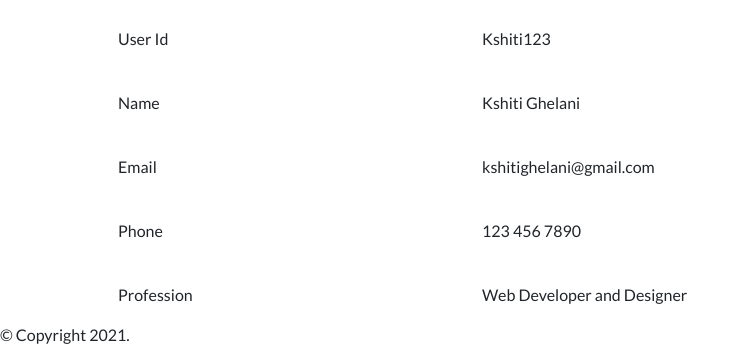
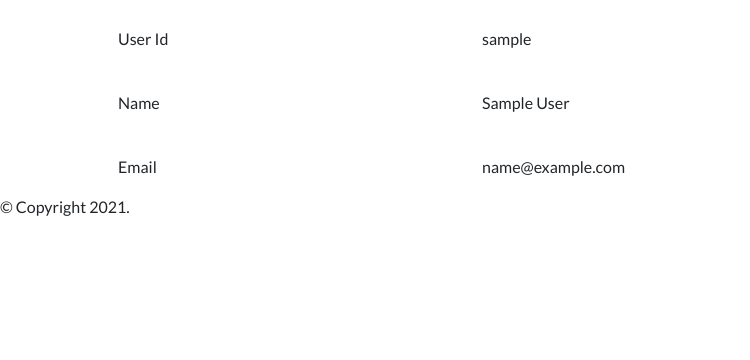
Before and after one commit to Capstone-Projects-2021-Spring/project-tap-tune, a Flask app: page /user in a window 1280 px wide. Shown: the part 440-800 px from the top of the page, without its empty margins (0-750 px from the left). Run offline with Flask 2, Linux system fonts and the light colour scheme; the visitor is signed in with stand-in values (Sample User, id 1); tables that the repository leaves empty or names only in its code hold one stand-in row (values such as "Sample post"); data that the repository does not hold is empty; some libraries are stand-ins or nearby versions.

Commit message:
Updating branch with user profile page

```diff
--- a/templates/layout.html
+++ b/templates/layout.html
@@ -53,13 +53,18 @@
           <li class="nav-item active">
             <a class="nav-link" href="{{ url_for('home_page') }}">Home <span class="sr-only">(current)</span></a>
           </li>
+{#        if statement so profile will only show if user is logged in#}
+            {% if user %}
           <li class="nav-item">
             <a class="nav-link" href="{{ url_for('user_page') }}">Profile</a>
           </li>
+            {% endif %}
+{#        end if statement#}
           <li class="nav-item">
             <a class="nav-link disabled" href="#" tabindex="-1" aria-disabled="true">History</a>
           </li>
         </ul>
+{#      if user is logged in then log out button will show#}
         {% if user %}
           <span>
             <span>{{user.username}}</span>
@@ -73,6 +78,7 @@
 
           </form>
         {% endif %}
+{#      end if statement#}
       </div>
     </nav>
     <div id="content">{% block content %}{% endblock %}</div>
--- a/templates/userProfilePage.html
+++ b/templates/userProfilePage.html
@@ -7,10 +7,11 @@
     </style>
 {% endblock %}
 
-<link href="//maxcdn.bootstrapcdn.com/bootstrap/4.1.1/css/bootstrap.min.css" rel="stylesheet" id="bootstrap-css">
+<link href="//maxcdn.bootstrapcdn.com/bootstrap/4.1.1/css/bootstrap.min.css" rel="stylesheet" id="static/styles/userProfilePageStyle.css">
 <script src="//maxcdn.bootstrapcdn.com/bootstrap/4.1.1/js/bootstrap.min.js"></script>
 <script src="//cdnjs.cloudflare.com/ajax/libs/jquery/3.2.1/jquery.min.js"></script>
 <!------ Include the above in your HEAD tag ---------->
+
 {% block content %}
 <div class="container emp-profile">
     <form method="post">
@@ -18,6 +19,16 @@
             <div class="col-md-4">
                 <div class="profile-img">
                     <img src="https://image.flaticon.com/icons/png/128/1946/1946392.png" alt=""/>
+                    {# Check to see if the user has a photo  #}
+                    {% if user.image %}
+                        {# If a photo exists, give the option to change the user photo #}
+                        {{ user.image }}
+                        <input type="file" name="image" value="Change Photo">
+                    {% else %}
+                        {# If no photo exists, give the option to upload a new one #}
+{#                        <input type="file" name="image" value="Upload">#}
+                    {% endif %}
+
                     <div class="file btn btn-sm">
                         Change Photo
                         <input type="file" name="file"/>
@@ -27,25 +38,25 @@
             <div class="col-md-6">
                 <div class="profile-head">
                     <h5>
-                        Kshiti Ghelani
+                        {{user.username}}
                     </h5>
                     <h6>
                         Music lover
                     </h6>
-                    <p class="proile-rating">RANKINGS : <span>8/10</span></p>
+{#                    <p class="proile-rating">RANKINGS : <span>8/10</span></p>#}
                     <ul class="nav nav-tabs" id="myTab" role="tablist">
                         <li class="nav-item">
                             <a class="nav-link active" id="home-tab" data-toggle="tab" href="#home" role="tab" aria-controls="home" aria-selected="true">About</a>
                         </li>
                         <li class="nav-item">
-                            <a class="nav-link" id="profile-tab" data-toggle="tab" href="#profile" role="tab" aria-controls="profile" aria-selected="false">Timeline</a>
+                            <a class="nav-link" id="profile-tab" data-toggle="tab" href="#profile" role="tab" aria-controls="profile" aria-selected="false">History</a>
                         </li>
                     </ul>
                 </div>
             </div>
-            <div class="col-md-2">
-                <input type="submit" class="profile-edit-btn" name="btnAddMore" value="Edit Profile"/>
-            </div>
+{#            <div class="col-md-2">#}
+{#                <input type="submit" class="profile-edit-btn" name="btnAddMore" value="Edit Profile"/>#}
+{#            </div>#}
         </div>
 {#        <div class="row">#}
 {#            <div class="col-md-4">#}
@@ -70,7 +81,7 @@
                                 <label>User Id</label>
                             </div>
                             <div class="col-md-6">
-                                <p>Kshiti123</p>
+                                <p>{{ user.username }}</p>
                             </div>
                         </div>
                         <div class="row">
@@ -78,7 +89,7 @@
                                 <label>Name</label>
                             </div>
                             <div class="col-md-6">
-                                <p>Kshiti Ghelani</p>
+                                <p>{{ user.name }}</p>
                             </div>
                         </div>
                         <div class="row">
@@ -86,73 +97,49 @@
                                 <label>Email</label>
                             </div>
                             <div class="col-md-6">
-                                <p>kshitighelani@gmail.com</p>
+                                <p>{{ user.email }}</p>
                             </div>
                         </div>
-                        <div class="row">
-                            <div class="col-md-6">
-                                <label>Phone</label>
-                            </div>
-                            <div class="col-md-6">
-                                <p>123 456 7890</p>
-                            </div>
-                        </div>
-                        <div class="row">
-                            <div class="col-md-6">
-                                <label>Profession</label>
-                            </div>
-                            <div class="col-md-6">
-                                <p>Web Developer and Designer</p>
-                            </div>
-                        </div>
+{#                        <div class="row">#}
+{#                            <div class="col-md-6">#}
+{#                                <label>Phone</label>#}
+{#                            </div>#}
+{#                            <div class="col-md-6">#}
+{#                                <p>123 456 7890</p>#}
+{#                            </div>#}
+{#                        </div>#}
+{#                        <div class="row">#}
+{#                            <div class="col-md-6">#}
+{#                                <label>Profession</label>#}
+{#                            </div>#}
+{#                            <div class="col-md-6">#}
+{#                                <p>Web Developer and Designer</p>#}
+{#                            </div>#}
+{#                        </div>#}
                     </div>
                     <div class="tab-pane fade" id="profile" role="tabpanel" aria-labelledby="profile-tab">
-                        <div class="row">
-                            <div class="col-md-6">
-                                <label>Experience</label>
+                            <div class="row">
+                                <div class="col-md-6 offset-md-3">
+                                    <h3>Song History</h3>
+                                    <ul class="timeline">
+                                        <li>
+                                            <a href="#">Song 1</a>
+                                            <a href="#" class="float-right">00 Jan, 0000</a>
+                                            <p>Song description</p>
+                                        </li>
+                                        <li>
+                                            <a href="#">Song 2</a>
+                                            <a href="#" class="float-right">00 Jan, 0000</a>
+                                            <p>Song description</p>
+                                        </li>
+                                        <li>
+                                            <a href="#">Song 3</a>
+                                            <a href="#" class="float-right">00 Jan, 0000</a>
+                                            <p>Song description</p>
+                                        </li>
+                                    </ul>
+                                </div>
                             </div>
-                            <div class="col-md-6">
-                                <p>Expert</p>
-                            </div>
-                        </div>
-                        <div class="row">
-                            <div class="col-md-6">
-                                <label>Hourly Rate</label>
-                            </div>
-                            <div class="col-md-6">
-                                <p>10$/hr</p>
-                            </div>
-                        </div>
-                        <div class="row">
-                            <div class="col-md-6">
-                                <label>Total Projects</label>
-                            </div>
-                            <div class="col-md-6">
-                                <p>230</p>
-                            </div>
-                        </div>
-                        <div class="row">
-                            <div class="col-md-6">
-                                <label>English Level</label>
-                            </div>
-                            <div class="col-md-6">
-                                <p>Expert</p>
-                            </div>
-                        </div>
-                        <div class="row">
-                            <div class="col-md-6">
-                                <label>Availability</label>
-                            </div>
-                            <div class="col-md-6">
-                                <p>6 months</p>
-                            </div>
-                        </div>
-                        <div class="row">
-                            <div class="col-md-12">
-                                <label>Your Bio</label><br/>
-                                <p>Your detail description</p>
-                            </div>
-                        </div>
                     </div>
                 </div>
             </div>
```
Also changed, not shown: static/styles/userProfilePageStyle.css (+31 -0 lines).
